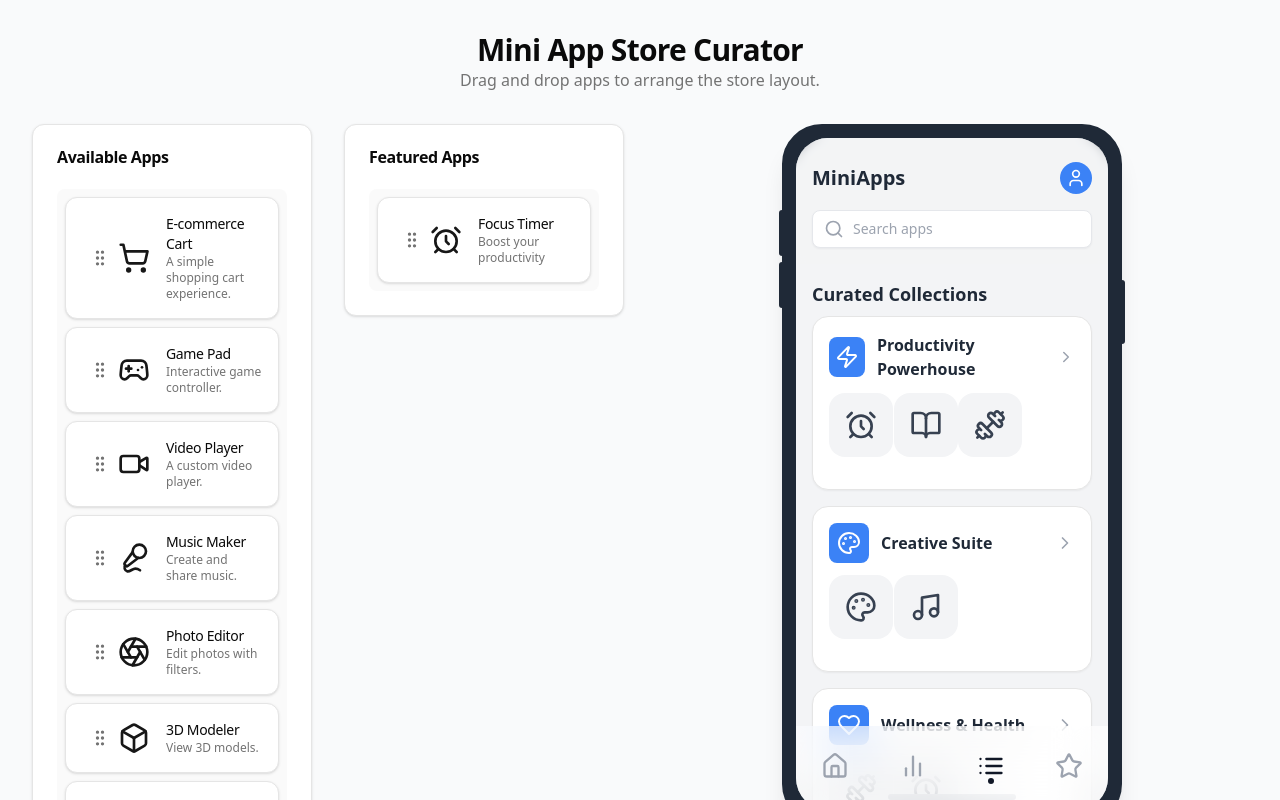
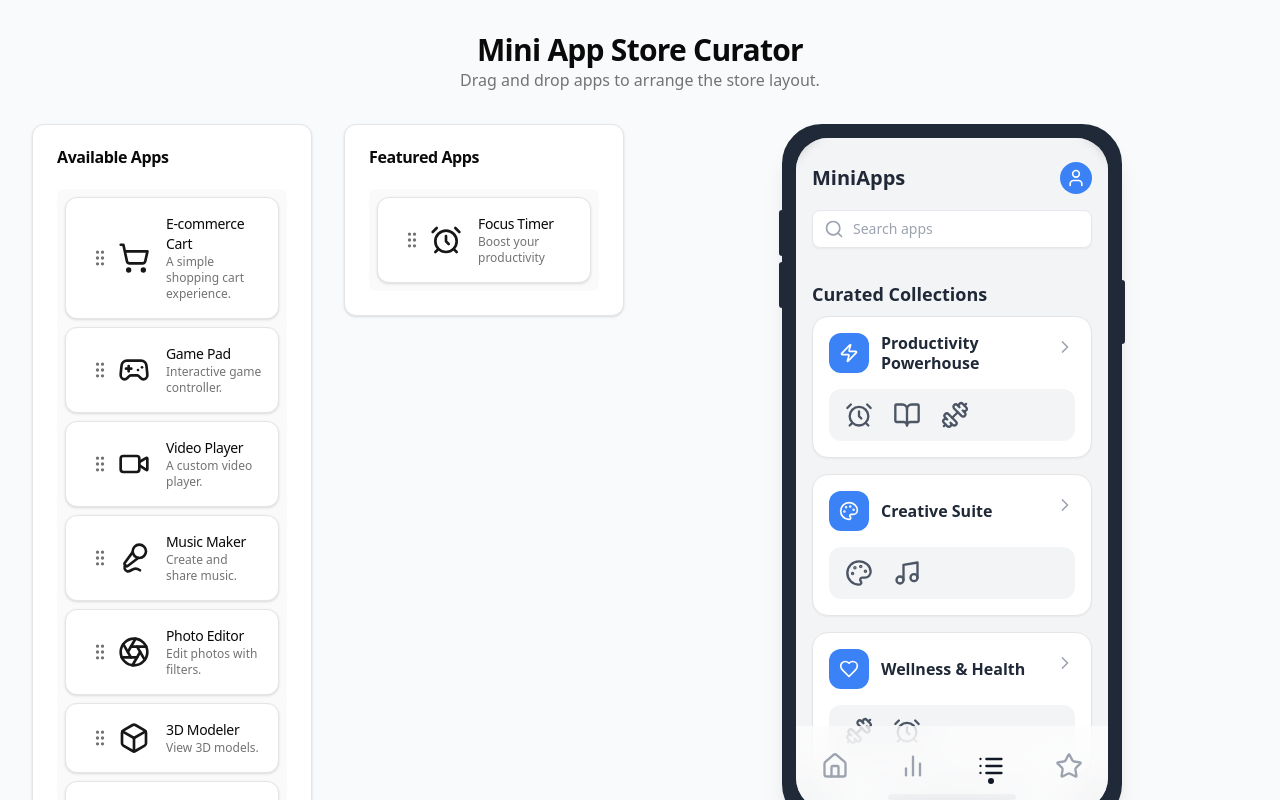
Before and after one commit to rkendel1/stacklivehub, a Next.js app: page / in a window 1280 px wide. Both pictures are taken after a click on the button 991 px from the left and 766 px from the top of the page. Shown: the top 800 px of the page. Built offline with nearby package versions, Linux system fonts and the light colour scheme.

Commit message:
[dyad] Redesigning the curated collections page - wrote 1 file(s)

```diff
--- a/src/components/collection-preview-card.tsx
+++ b/src/components/collection-preview-card.tsx
@@ -3,7 +3,6 @@
 import { ChevronRight } from "lucide-react";
 import { Card } from "@/components/ui/card";
 import { Collection } from "@/lib/data";
-import { CollectionAppCard } from "./collection-app-card";
 
 interface CollectionPreviewCardProps {
   collection: Collection;
@@ -12,25 +11,29 @@ interface CollectionPreviewCardProps {
 export function CollectionPreviewCard({ collection }: CollectionPreviewCardProps) {
   return (
     <Card className="p-4 bg-white rounded-2xl shadow-sm">
-      <div className="flex justify-between items-center mb-3">
+      <div className="flex justify-between items-start mb-4">
         <div className="flex items-center gap-3">
-          <div className="w-10 h-10 rounded-lg bg-blue-500 flex items-center justify-center">
-            <collection.icon className="w-6 h-6 text-white" />
+          <div className="w-10 h-10 rounded-xl bg-blue-500 flex items-center justify-center flex-shrink-0">
+            <collection.icon className="w-5 h-5 text-white" />
           </div>
-          <h3 className="font-semibold text-gray-800">{collection.name}</h3>
+          <h3 className="font-semibold text-gray-800 leading-tight max-w-[150px]">{collection.name}</h3>
         </div>
-        <ChevronRight className="w-5 h-5 text-gray-400" />
+        <ChevronRight className="w-5 h-5 text-gray-400 mt-1 flex-shrink-0" />
       </div>
-      <div className="grid grid-cols-4 gap-3 min-h-[80px]">
-        {collection.apps.map(app => (
-          <CollectionAppCard key={app.id} app={app} />
-        ))}
-        {collection.apps.length === 0 && (
-          <div className="col-span-4 flex items-center justify-center h-20 border-2 border-dashed rounded-lg">
-              <p className="text-xs text-muted-foreground">No apps in this collection</p>
+
+      {collection.apps.length > 0 ? (
+        <div className="bg-gray-100 rounded-xl p-3">
+          <div className="flex items-center justify-start gap-5 pl-1">
+            {collection.apps.slice(0, 4).map(app => (
+              <app.icon key={app.id} className="w-7 h-7 text-gray-600" />
+            ))}
           </div>
-        )}
-      </div>
+        </div>
+      ) : (
+        <div className="flex items-center justify-center h-[52px] bg-gray-100 rounded-xl">
+            <p className="text-xs text-muted-foreground">No apps in this collection</p>
+        </div>
+      )}
     </Card>
   );
 }
```
